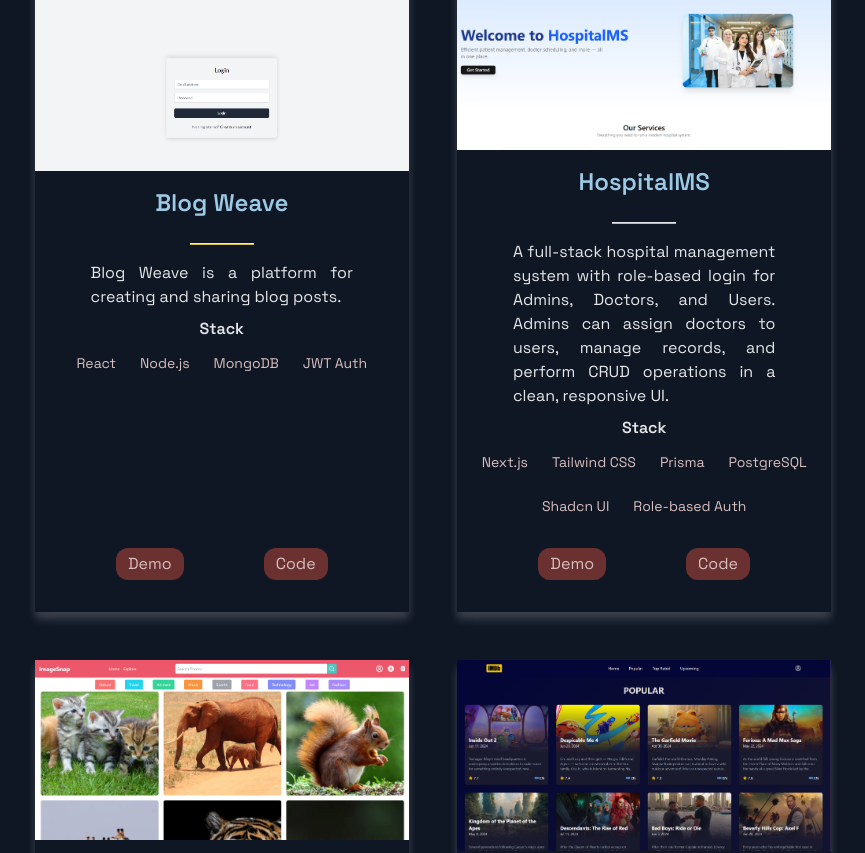
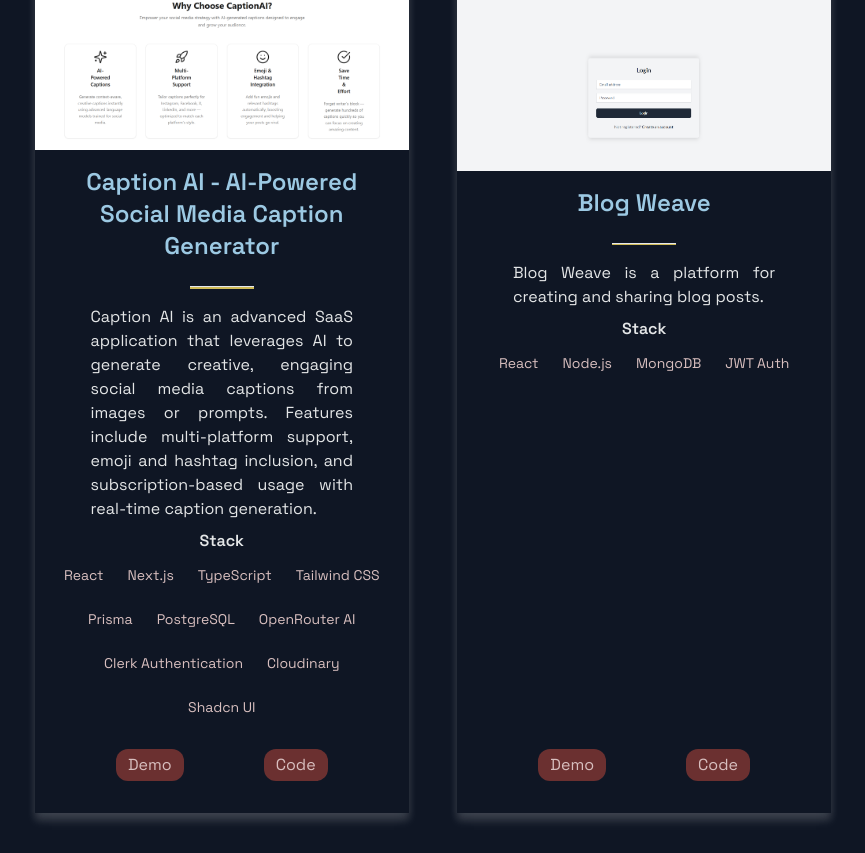
Before and after one commit to NikhilOli/Portfolio2.0, a React (Vite) app: page / in a window 1280 px wide. Shown: the part 594-1447 px from the top of the page, without its empty margins (191-1056 px from the left). Built offline with nearby package versions, Linux system fonts and the light colour scheme.

Commit message:
new project addition

```diff
--- a/src/constants/constants.js
+++ b/src/constants/constants.js
@@ -1,6 +1,7 @@
-import imageSnap from "../assets/portfolio/imageSnap.png";
+import captionAI from "../assets/portfolio/captionAI.png"
 import blogweave from "../assets/portfolio/blogWeave.png";
 import hospitalms from "../assets/portfolio/hospitalms.png";
+import imageSnap from "../assets/portfolio/imageSnap.png";
 import contactms from "../assets/portfolio/contactms.png";
 import reduxEcommerce from "../assets/portfolio/reduxEcommerce.png";
 import weatherApp from "../assets/portfolio/weatherApp.png";
@@ -10,74 +11,111 @@
 export const projects = [
   {
     id: 1,
+    title: "Caption AI - AI-Powered Social Media Caption Generator",
+    description:
+      "Caption AI is an advanced SaaS application that leverages AI to generate creative, engaging social media captions from images or prompts. Features include multi-platform support, emoji and hashtag inclusion, and subscription-based usage with real-time caption generation.",
+    image: captionAI,
+    tags: [
+      "React",
+      "Next.js",
+      "TypeScript",
+      "Tailwind CSS",
+      "Prisma",
+      "PostgreSQL",
+      "OpenRouter AI",
+      "Clerk Authentication",
+      "Cloudinary",
+      "Shadcn UI",
+    ],
+    source: "https://github.com/NikhilOli/CaptionAi",
+    visit: "https://caption-ai-six.vercel.app/",
+  },
+  {
+    id: 2,
     title: "Blog Weave",
     description: "Blog Weave is a platform for creating and sharing blog posts.",
     image: blogweave,
-    tags: ['React', 'Node.js', 'MongoDB', 'JWT Auth'],
-    source: 'https://github.com/NikhilOli/BlogWeave',
+    tags: ["React", "Node.js", "MongoDB", "JWT Auth"],
+    source: "https://github.com/NikhilOli/BlogWeave",
     visit: "https://blogweave.vercel.app/",
   },
   {
-    id: 2,
+    id: 3,
     title: "HospitalMS",
-    description: "A full-stack hospital management system with role-based login for Admins, Doctors, and Users. Admins can assign doctors to users, manage records, and perform CRUD operations in a clean, responsive UI.",
+    description:
+      "A full-stack hospital management system with role-based login for Admins, Doctors, and Users. Admins can assign doctors to users, manage records, and perform CRUD operations in a clean, responsive UI.",
     image: hospitalms,
-    tags: ['Next.js', 'Tailwind CSS', 'Prisma', 'PostgreSQL', 'Shadcn UI', 'Role-based Auth'],
-    source: 'https://github.com/NikhilOli/hospital-ms',
+    tags: [
+      "Next.js",
+      "Tailwind CSS",
+      "Prisma",
+      "PostgreSQL",
+      "Shadcn UI",
+      "Role-based Auth",
+    ],
+    source: "https://github.com/NikhilOli/hospital-ms",
     visit: "https://hospital-ms-blue.vercel.app/",
   },
   {
-    id: 3,
+    id: 4,
     title: "Image Snap",
     description: "Image Snap is a web application for image manipulation and sharing.",
     image: imageSnap,
-    tags: ['React', 'Tailwind', 'API Integration', 'Axios'],
-    source: 'https://github.com/NikhilOli/React-Projects/tree/main/pexelsAPI',
+    tags: ["React", "Tailwind", "API Integration", "Axios"],
+    source: "https://github.com/NikhilOli/React-Projects/tree/main/pexelsAPI",
     visit: "https://image-snap.vercel.app/",
   },
   {
-    id: 4,
+    id: 5,
     title: "Movie Haven",
-    description: "Movie Haven is a modern, responsive movie browsing application built with React. It offers users a sleek interface to explore popular, top-rated, and upcoming movies, providing detailed information about each film.",
+    description:
+      "Movie Haven is a modern, responsive movie browsing application built with React. It offers users a sleek interface to explore popular, top-rated, and upcoming movies, providing detailed information about each film.",
     image: movieHaven,
-    tags: ['React', 'Typescript', 'Tailwind CSS', 'Framer Motion', 'API Integration', 'Responsive Design'],
-    source: 'https://github.com/NikhilOli/Typescript-Projects/tree/main/movieApp',
+    tags: [
+      "React",
+      "Typescript",
+      "Tailwind CSS",
+      "Framer Motion",
+      "API Integration",
+      "Responsive Design",
+    ],
+    source: "https://github.com/NikhilOli/Typescript-Projects/tree/main/movieApp",
     visit: "https://movie-haven.vercel.app/",
   },
   {
-    id: 5,
+    id: 6,
     title: "Contact Management System",
     description: "A system for efficiently managing and organizing contacts.",
     image: contactms,
-    tags: ['React', 'Node.js', 'MongoDB', 'JWT Auth'],
-    source: 'https://github.com/NikhilOli/contactMS-mern',
+    tags: ["React", "Node.js", "MongoDB", "JWT Auth"],
+    source: "https://github.com/NikhilOli/contactMS-mern",
     visit: "https://contactms.vercel.app/",
   },
   {
-    id: 6,
+    id: 7,
     title: "Redux E-commerce",
     description: "An e-commerce platform built with Redux for state management.",
     image: reduxEcommerce,
-    tags: ['React', 'Redux', 'Tailwind', 'API Integration'],
-    source: 'https://github.com/NikhilOli/Practice/tree/main/redux-toolkit',
+    tags: ["React", "Redux", "Tailwind", "API Integration"],
+    source: "https://github.com/NikhilOli/Practice/tree/main/redux-toolkit",
     visit: "https://redux-ecommerce-ten.vercel.app/",
   },
   {
-    id: 7,
+    id: 8,
     title: "Weather App",
     description: "A weather application providing real-time weather information.",
     image: weatherApp,
-    tags: ['React', 'API Integration', 'Tailwind'],
-    source: 'https://github.com/NikhilOli/React-Projects/tree/main/weather-app',
+    tags: ["React", "API Integration", "Tailwind"],
+    source: "https://github.com/NikhilOli/React-Projects/tree/main/weather-app",
     visit: "https://weatheringai.netlify.app/",
   },
   {
-    id: 8,
+    id: 9,
     title: "E-commerce",
     description: "A full-featured e-commerce platform for online shopping.",
     image: eCommerce,
-    tags: ['React', 'API Integration', 'Tailwind'],
-    source: 'https://github.com/NikhilOli/React-small-projects/tree/main/productsApi',
+    tags: ["React", "API Integration", "Tailwind"],
+    source: "https://github.com/NikhilOli/React-small-projects/tree/main/productsApi",
     visit: "https://e-commerce-five-plum.vercel.app/",
   },
 ];
```
Also changed, not shown: src/assets/portfolio/captionAI.png (added).
